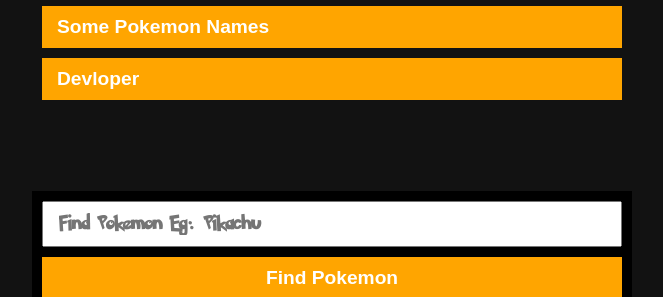
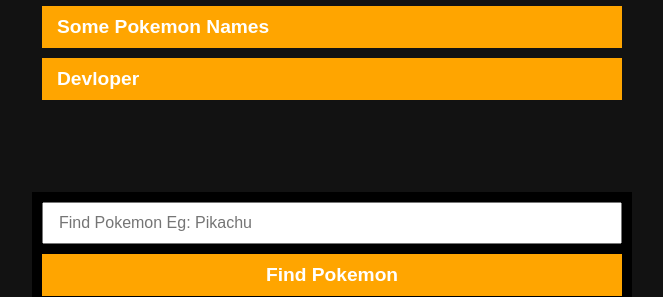
Before and after one commit to Chobby12/pokemon-find, a plain HTML site: page index.html in a window 1280 px wide. Shown: the part 140-437 px from the top of the page, without its empty margins (308-971 px from the left). Drawn offline with Linux system fonts and the light colour scheme; a web font is replaced by a local one.

Commit message:
Update style.css

```diff
--- a/style.css
+++ b/style.css
@@ -81,9 +81,9 @@ a{
     background: orangered;
     color: #f0f0f0;
 }
-#find_pokemon{
+/* #find_pokemon{
     font-family: pokeone;
-}
+} */
 .result{
     padding: 20px 0;
     display: grid;
```
